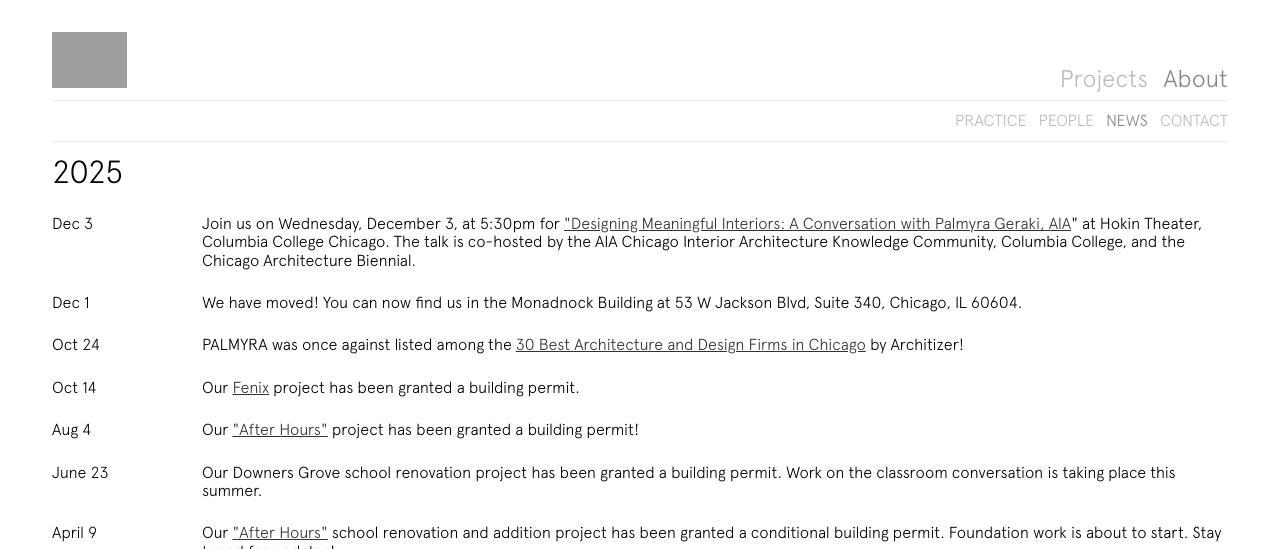
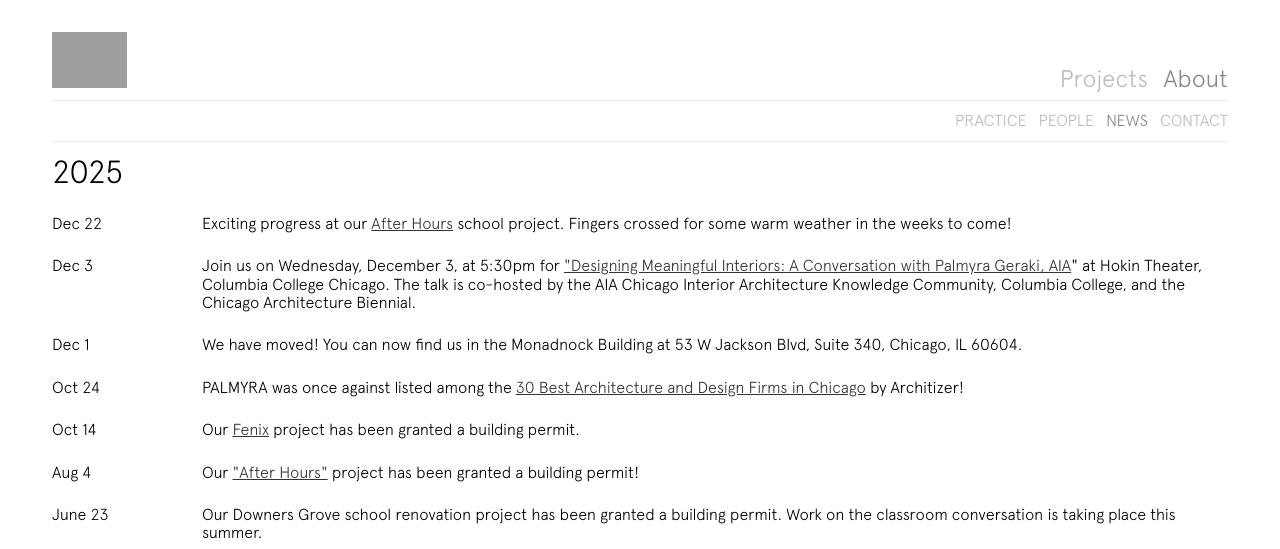
Before and after one commit to palmyra-arch/palmyra-arch.github.io, a Jekyll site: the page built from news.html, in a window 1280 px wide and 900 px high, cut to the strip 0-549 px from the top of the window. Built offline with Jekyll 4.4.1, drawn with Linux system fonts in a browser that asks for light colours; grey boxes are pictures that could not be loaded.

Commit message:
updated news

```diff
--- a/news.html
+++ b/news.html
@@ -12,6 +12,17 @@ permalink: news
 
 <!-- Start item -->
 <!-- End Item -->
+
+  <div class="row">
+    <div class="col col-1-1 col-lg-1-8 col-md-1-5 col-sm-1-4 news-date">
+      Dec 22
+    </div>
+
+    <div class="col col-1-1 col-lg-7-8 col-md-4-5 col-sm-3-4">
+      <div class=""> Exciting progress at our <a href="https://palmyra-arch.com/cchs">After Hours</a> school project. Fingers crossed for some warm weather in the weeks to come!
+      </div>
+    </div>
+  </div>
 
   <div class="row">
     <div class="col col-1-1 col-lg-1-8 col-md-1-5 col-sm-1-4 news-date">
@@ -50,7 +61,7 @@ permalink: news
     </div>
 
     <div class="col col-1-1 col-lg-7-8 col-md-4-5 col-sm-3-4">
-      <div class=""> Our <a href="https://palmyrageraki.com/fenix">Fenix</a> project has been granted a building permit.
+      <div class=""> Our <a href="https://palmyra-arch.com/fenix">Fenix</a> project has been granted a building permit.
       </div>
     </div>
   </div>
@@ -61,7 +72,7 @@ permalink: news
     </div>
 
     <div class="col col-1-1 col-lg-7-8 col-md-4-5 col-sm-3-4">
-      <div class=""> Our <a href="https://palmyrageraki.com/cchs">"After Hours"</a> project has been granted a building permit!
+      <div class=""> Our <a href="https://palmyra-arch.com/cchs">"After Hours"</a> project has been granted a building permit!
       </div>
     </div>
   </div>
@@ -84,7 +95,7 @@ permalink: news
     </div>
 
     <div class="col col-1-1 col-lg-7-8 col-md-4-5 col-sm-3-4">
-      <div class=""> Our <a href="https://palmyrageraki.com/cchs">"After Hours"</a> school renovation and addition project has been granted a conditional building permit. Foundation work is about to start. Stay tuned for updates!
+      <div class=""> Our <a href="https://palmyra-arch.com/cchs">"After Hours"</a> school renovation and addition project has been granted a conditional building permit. Foundation work is about to start. Stay tuned for updates!
       </div>
     </div>
   </div>
@@ -95,7 +106,7 @@ permalink: news
   </div>
 
   <div class="col col-1-1 col-lg-7-8 col-md-4-5 col-sm-3-4">
-    <div class=""> Our <a href="https://palmyrageraki.com/cchs">"After Hours"</a> school renovation and addition project has been granted a foundation permit. Site mobilization is underway!</div>
+    <div class=""> Our <a href="https://palmyra-arch.com/cchs">"After Hours"</a> school renovation and addition project has been granted a foundation permit. Site mobilization is underway!</div>
   </div>
 
   <div class="row img-row">
@@ -259,7 +270,7 @@ permalink: news
   </div>
 
   <div class="col col-1-1 col-lg-7-8 col-md-4-5 col-sm-3-4">
-      <div class=""> PALMYRA won an <b>AIA Chicago Honor Award</b> for the exhibition design project <a href="https://palmyrageraki.com/cca">Not All White Walls</a>. Congratulations to all other <a href="https://aiachicago.org/designight2024-finalists/">award winners</a> and the amazing AIA Chicago staff for putting together quite a show at Designight 2024 at the Harris Theater for Music and Dance.</div>
+      <div class=""> PALMYRA won an <b>AIA Chicago Honor Award</b> for the exhibition design project <a href="https://palmyra-arch.com/cca">Not All White Walls</a>. Congratulations to all other <a href="https://aiachicago.org/designight2024-finalists/">award winners</a> and the amazing AIA Chicago staff for putting together quite a show at Designight 2024 at the Harris Theater for Music and Dance.</div>
   </div>
 </div>
 
@@ -269,7 +280,7 @@ permalink: news
   </div>
 
   <div class="col col-1-1 col-lg-7-8 col-md-4-5 col-sm-3-4">
-      <div class=""> PALMYRA is proud to be a <a href="https://aiachicago.org/designight2024-finalists/?mc_cid=fd40fe8e04&mc_eid=8847e49f53">FINALIST</a> for this year's <b>AIA Chicago Design Excellence Awards</b> for the exhibition design project <a href="https://palmyrageraki.com/cca">Not All White Walls</a>. <br>
+      <div class=""> PALMYRA is proud to be a <a href="https://aiachicago.org/designight2024-finalists/?mc_cid=fd40fe8e04&mc_eid=8847e49f53">FINALIST</a> for this year's <b>AIA Chicago Design Excellence Awards</b> for the exhibition design project <a href="https://palmyra-arch.com/cca">Not All White Walls</a>. <br>
     Join us at Designight 2024 on Thursday, September 5, 2024 the Harris Theater for Music and Dance as we celebrate this award and find out if we have won the Citation of Merit or the top Honor Award! And congratulations to all other finalists! All are welcome at the event! More information and tickets can be found <a href="www.AIAChicago.org/Designight2024">here</a>.</div>
   </div>
 </div>
```
Also changed, not shown: 2 other files.
